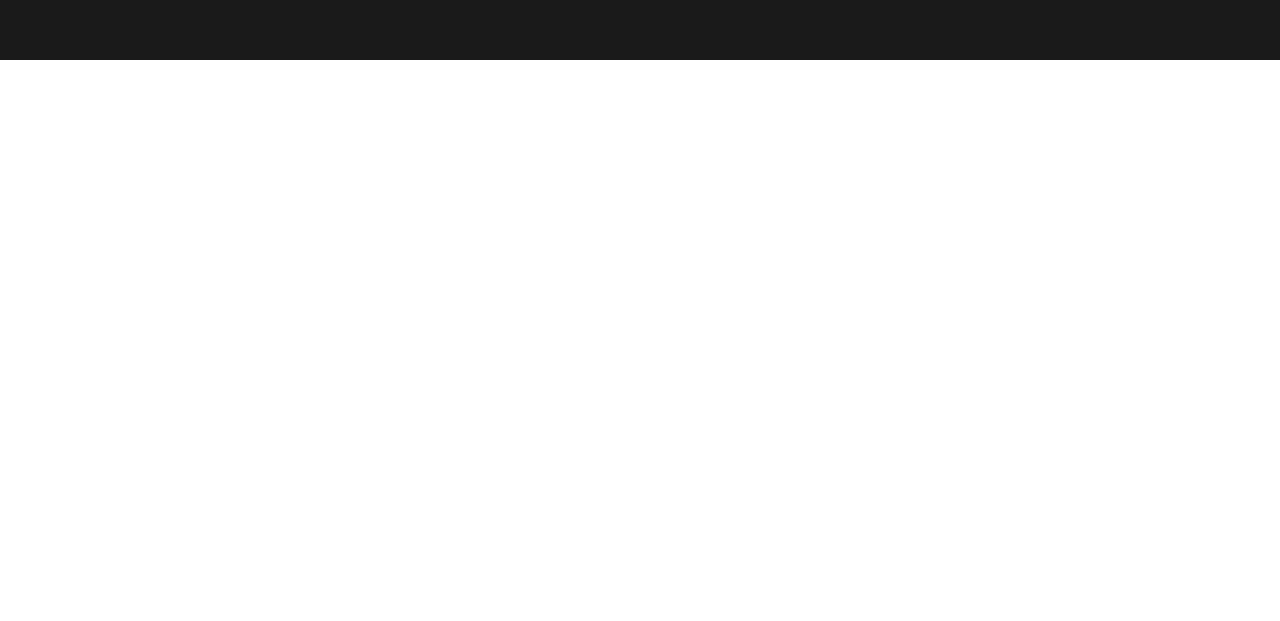
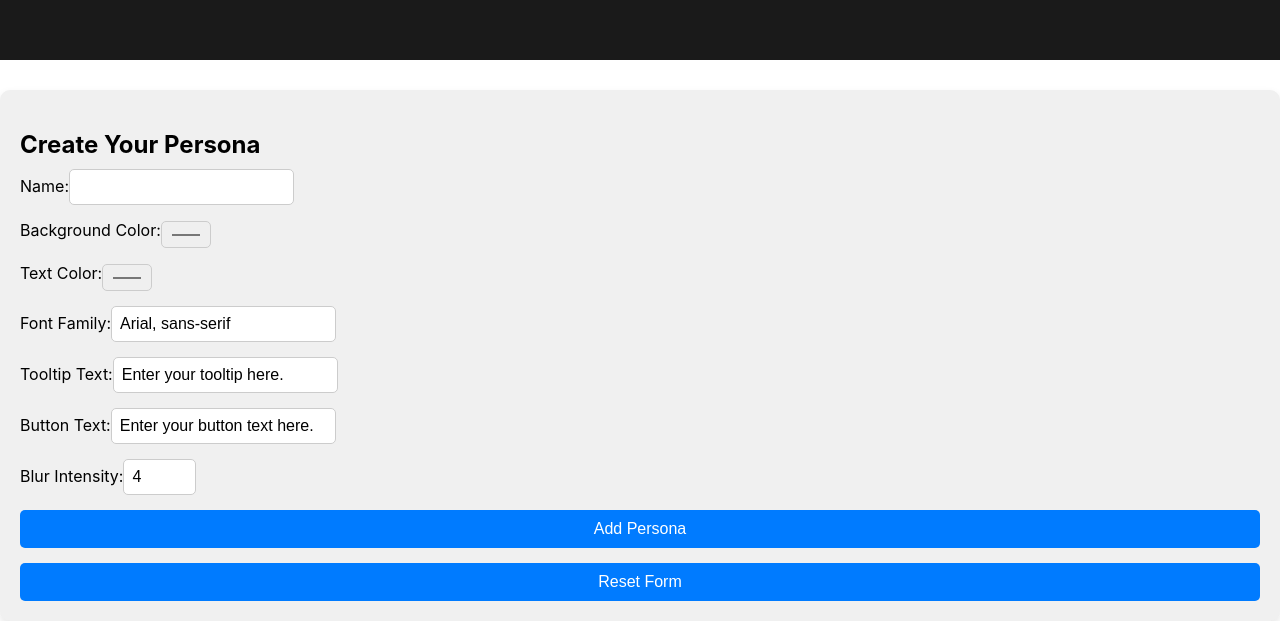
Before and after one commit to emilyjwilbur/persona-swap-app, a React (Create React App) app: page / in a window 1280 px wide. Shown: the part 820-1441 px from the top of the page. Before the commit the page ends 880 px from the top, so only its background shows below. Built offline with nearby package versions, Linux system fonts and the light colour scheme.

Commit message:
Custom Persona Form - input validation and error handling

```diff
--- a/src/App.css
+++ b/src/App.css
@@ -72,3 +72,48 @@
   min-height: 200px;
   box-shadow: 0 4px 10px rgba(0, 0, 0, 0.1);
 }
+/* Persona Customization Styles */
+.persona-customization {
+  margin-top: 30px;
+  padding: 20px;
+  background-color: #f0f0f0;
+  border-radius: 10px;
+  box-shadow: 0 4px 8px rgba(0, 0, 0, 0.1);
+}
+
+.persona-customization h2 {
+  font-size: 24px;
+  margin-bottom: 10px;
+}
+
+.persona-customization form {
+  display: flex;
+  flex-direction: column;
+  gap: 15px;
+}
+
+.persona-customization label {
+  font-size: 16px;
+}
+
+.persona-customization input {
+  padding: 8px;
+  font-size: 16px;
+  border-radius: 5px;
+  border: 1px solid #ccc;
+}
+
+.persona-customization button {
+  padding: 10px 15px;
+  font-size: 16px;
+  background-color: #007bff;
+  color: white;
+  border: none;
+  border-radius: 5px;
+  cursor: pointer;
+  transition: background-color 0.3s ease;
+}
+
+.persona-customization button:hover {
+  background-color: #0056b3;
+}
--- a/src/App.js
+++ b/src/App.js
@@ -5,24 +5,135 @@ import "./App.css";
 
 function App() {
   const [activePersona, setActivePersona] = useState(personas[0]);
+  const [newPersona, setNewPersona] = useState({
+    name: "",
+    styles: {
+      backgroundColor: "#ffffff",
+      color: "#000000",
+      fontFamily: "Arial, sans-serif",
+    },
+    microcopy: {
+      tooltip: "Enter your tooltip here.",
+      button: "Enter your button text here.",
+    },
+    blurIntensity: "4",
+  });
 
-  const handlePersonaChange = (persona) => {
-    setActivePersona(persona);
+  const [errors, setErrors] = useState({
+    name: "",
+    backgroundColor: "",
+    textColor: "",
+    blurIntensity: "",
+  });
+
+  // Handle changes in the form fields
+  const handleChange = (e) => {
+    const { name, value } = e.target;
+
+    // Check if we're changing the text fields (tooltip or button)
+    if (name === "tooltip" || name === "button") {
+      setNewPersona({
+        ...newPersona,
+        microcopy: {
+          ...newPersona.microcopy,
+          [name]: value,
+        },
+      });
+    } else {
+      setNewPersona({
+        ...newPersona,
+        [name]: value,
+      });
+    }
   };
 
-  const personaStyle = {
-    backgroundColor: activePersona.styles.backgroundColor,
-    color: activePersona.styles.color,
-    fontFamily: activePersona.styles.fontFamily,
+  // Handle persona style changes (colors and fonts)
+  const handleStyleChange = (e) => {
+    const { name, value } = e.target;
+    setNewPersona({
+      ...newPersona,
+      styles: {
+        ...newPersona.styles,
+        [name]: value,
+      },
+    });
   };
 
+  // Validate form inputs
+  const validateForm = () => {
+    let isValid = true;
+    let newErrors = {};
+
+    // Validate name
+    if (!newPersona.name) {
+      newErrors.name = "Name is required.";
+      isValid = false;
+    }
+
+    // Validate background color
+    if (!/^#[0-9A-F]{6}$/i.test(newPersona.styles.backgroundColor)) {
+      newErrors.backgroundColor =
+        "Please select a valid hex color for background.";
+      isValid = false;
+    }
+
+    // Validate text color
+    if (!/^#[0-9A-F]{6}$/i.test(newPersona.styles.color)) {
+      newErrors.textColor = "Please select a valid hex color for text.";
+      isValid = false;
+    }
+
+    // Validate blur intensity
+    if (newPersona.blurIntensity < 0 || newPersona.blurIntensity > 20) {
+      newErrors.blurIntensity = "Blur intensity must be between 0 and 20.";
+      isValid = false;
+    }
+
+    setErrors(newErrors);
+    return isValid;
+  };
+
+  // Handle adding a new persona
+  const handleAddPersona = () => {
+    if (validateForm()) {
+      const updatedPersonas = [...personas, newPersona];
+      setActivePersona(newPersona); // Apply the new persona as active
+      console.log("Updated Personas:", updatedPersonas);
+    }
+  };
+
+  // Reset the form to the default state
+  const handleReset = () => {
+    setNewPersona({
+      name: "",
+      styles: {
+        backgroundColor: "#ffffff",
+        color: "#000000",
+        fontFamily: "Arial, sans-serif",
+      },
+      microcopy: {
+        tooltip: "Enter your tooltip here.",
+        button: "Enter your button text here.",
+      },
+      blurIntensity: "4",
+    });
+    setErrors({});
+  };
+
+  // Debugging the state when colors change
+  console.log("Current Persona Colors:", newPersona.styles);
+
   return (
+    <div>
       <AnimatePresence mode="wait">
         <motion.div
           key={activePersona.name + "-background"}
           className="App"
-        style={personaStyle}
-        initial={{ opacity: 0, filter: `blur(${activePersona.blurIntensity})` }}
+          style={activePersona.styles}
+          initial={{
+            opacity: 0,
+            filter: `blur(${activePersona.blurIntensity})`,
+          }}
           animate={{ opacity: 1, filter: "blur(0px)" }}
           exit={{ opacity: 0, filter: `blur(${activePersona.blurIntensity})` }}
           transition={{ duration: 0.6 }}
@@ -33,7 +144,7 @@ function App() {
             {personas.map((persona) => (
               <button
                 key={persona.name}
-              onClick={() => handlePersonaChange(persona)}
+                onClick={() => setActivePersona(persona)}
               >
                 {persona.name}
               </button>
@@ -54,6 +165,102 @@ function App() {
           </motion.div>
         </motion.div>
       </AnimatePresence>
+
+      <div className="persona-customization">
+        <h2>Create Your Persona</h2>
+        <form>
+          <label>
+            Name:
+            <input
+              type="text"
+              name="name"
+              value={newPersona.name}
+              onChange={handleChange}
+            />
+          </label>
+          {errors.name && <span className="error">{errors.name}</span>}
+
+          <label>
+            Background Color:
+            <input
+              type="color"
+              name="backgroundColor"
+              value={newPersona.styles.backgroundColor}
+              onChange={handleStyleChange}
+            />
+          </label>
+          {errors.backgroundColor && (
+            <span className="error">{errors.backgroundColor}</span>
+          )}
+
+          <label>
+            Text Color:
+            <input
+              type="color"
+              name="color"
+              value={newPersona.styles.color}
+              onChange={handleStyleChange}
+            />
+          </label>
+          {errors.textColor && (
+            <span className="error">{errors.textColor}</span>
+          )}
+
+          <label>
+            Font Family:
+            <input
+              type="text"
+              name="fontFamily"
+              value={newPersona.styles.fontFamily}
+              onChange={handleStyleChange}
+            />
+          </label>
+
+          <label>
+            Tooltip Text:
+            <input
+              type="text"
+              name="tooltip"
+              value={newPersona.microcopy.tooltip}
+              onChange={handleChange}
+            />
+          </label>
+
+          <label>
+            Button Text:
+            <input
+              type="text"
+              name="button"
+              value={newPersona.microcopy.button}
+              onChange={handleChange}
+            />
+          </label>
+
+          <label>
+            Blur Intensity:
+            <input
+              type="number"
+              name="blurIntensity"
+              value={newPersona.blurIntensity}
+              onChange={handleChange}
+              min="0"
+              max="20"
+            />
+          </label>
+          {errors.blurIntensity && (
+            <span className="error">{errors.blurIntensity}</span>
+          )}
+
+          <button type="button" onClick={handleAddPersona}>
+            Add Persona
+          </button>
+
+          <button type="button" onClick={handleReset} className="reset-button">
+            Reset Form
+          </button>
+        </form>
+      </div>
+    </div>
   );
 }
 
```
Lines whose indentation alone changed are shown as unchanged.
